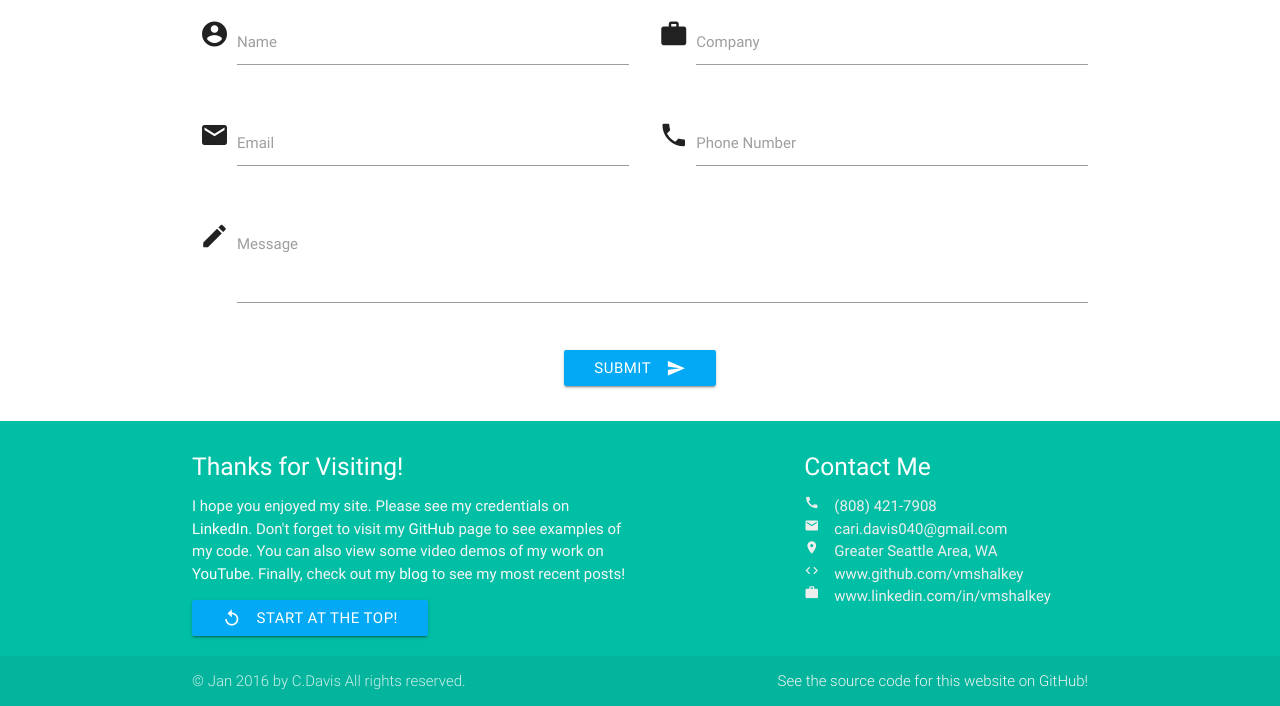
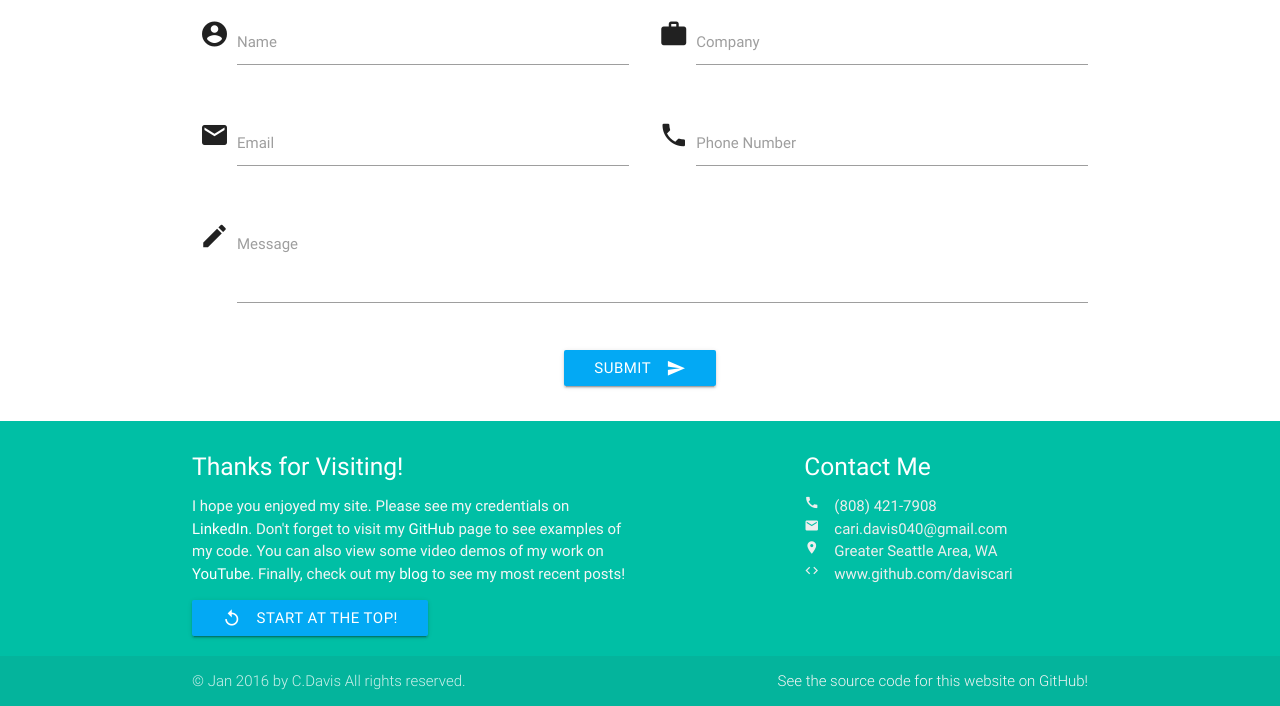
Before and after one commit to daviscari/daviscari.github.io, a plain HTML site: page index.html in a window 1280 px wide. Shown: the part 953-1659 px from the top of the page. Drawn offline with nearby package versions, Linux system fonts and the light colour scheme.

Commit message:
hhhhyhygh

```diff
--- a/index.html
+++ b/index.html
@@ -142,9 +142,7 @@
   						<li><a class="grey-text text-lighten-3" href="tel:1-808-421-7908"><i class="tiny material-icons left">call</i>(808) 421-7908</a></li>
   						<li><a class="grey-text text-lighten-3" href="cari.davis040@gmail.com"><i class="tiny material-icons left">email</i>cari.davis040@gmail.com</a></li>
   						<li><a class="grey-text text-lighten-3" href="https://www.google.com/maps/place/Seattle,+WA/@47.6149942,-122.4759899,11z/data=!3m1!4b1!4m2!3m1!1s0x5490102c93e83355:0x102565466944d59a"><i class="tiny material-icons left">location_on</i>Greater Seattle Area, WA</a></li>
-  						<li><a class="grey-text text-lighten-3" href="https://www.github.com/vmshalkey"><i class="tiny material-icons left">code</i>www.github.com/vmshalkey</a></li>
-  						<li><a class="grey-text text-lighten-3" href="https://www.linkedin.com/in/vmshalkey"><i class="tiny material-icons left">work</i>www.linkedin.com/in/vmshalkey</a></li>
-  					</ul>
+  						<li><a class="grey-text text-lighten-3" href="https://www.github.com/daviscari"><i class="tiny material-icons left">code</i>www.github.com/daviscari</a></li>
   				</div>
   			</div>
   		</div>
```
